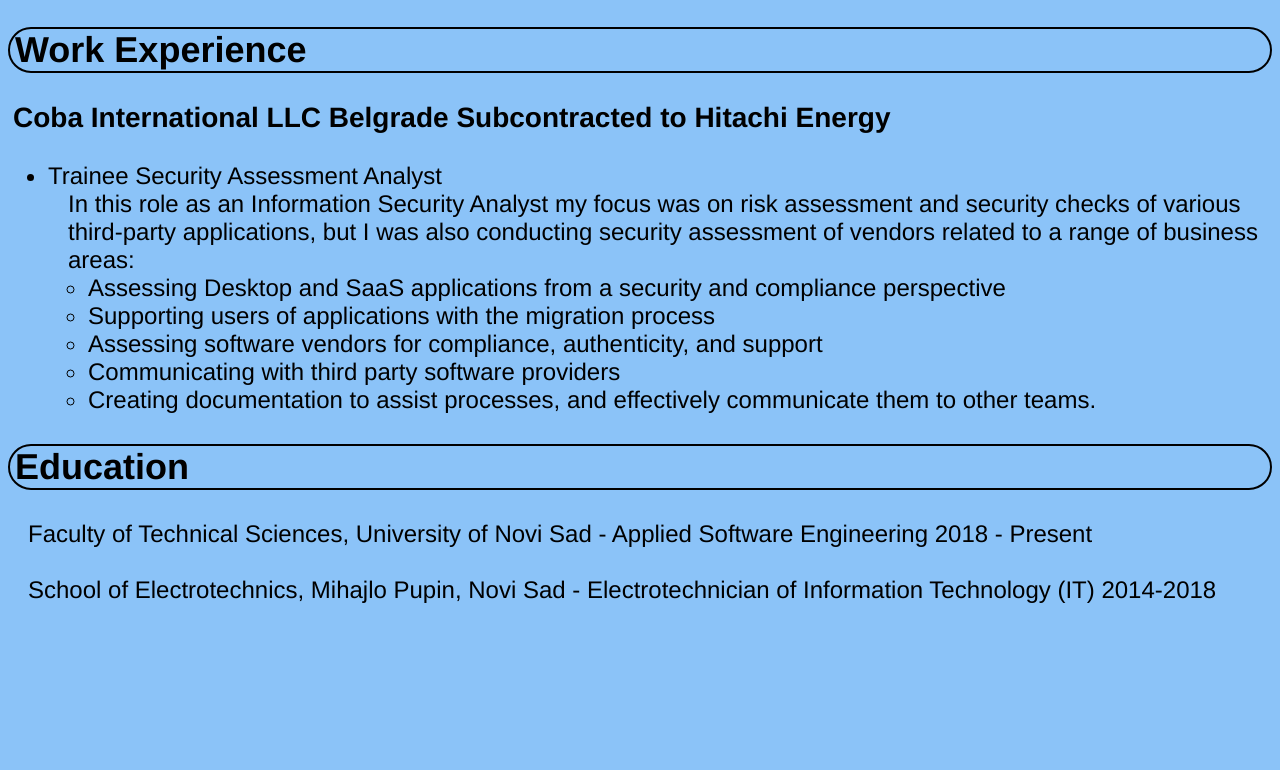
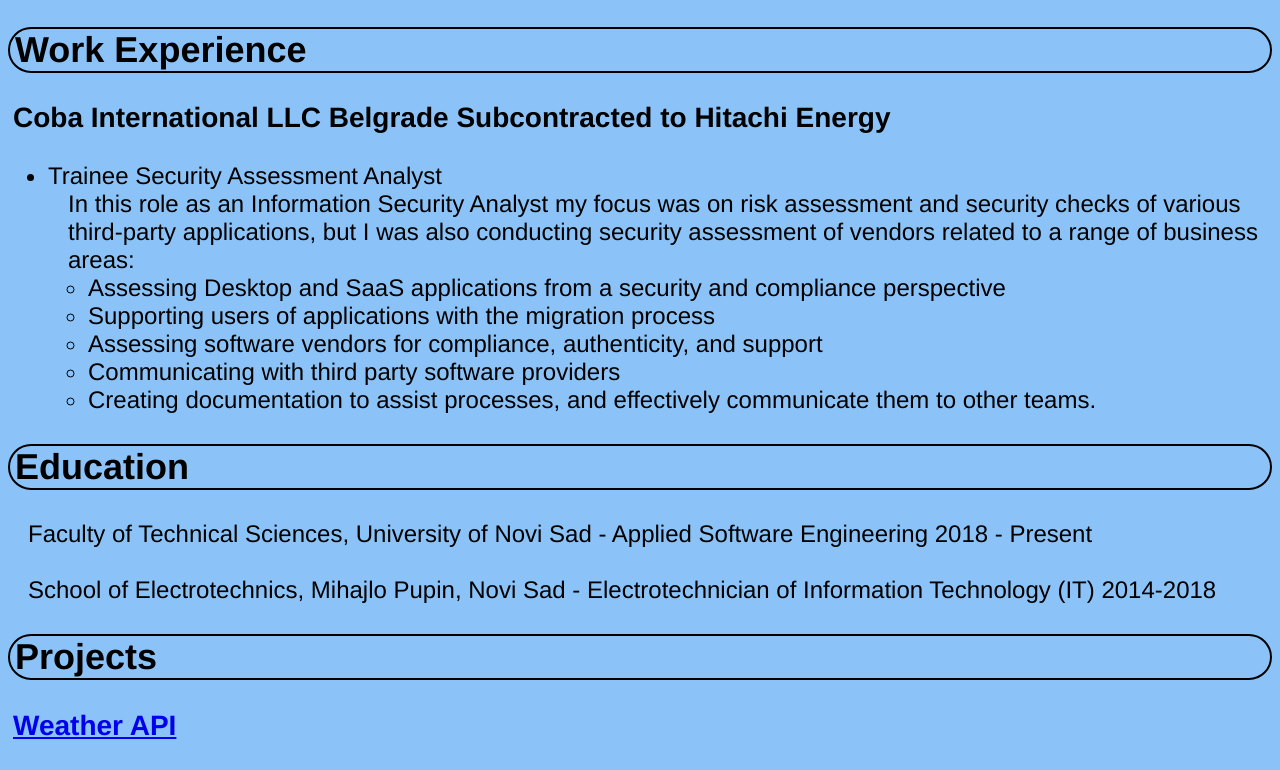
Before and after one commit to Robertns021/robertns021.github.io, a plain HTML site: page index.html in a window 1280 px wide. Shown: the part 774-1544 px from the top of the page. Before the commit the page ends 1386 px from the top, so only its background shows below. Drawn offline with Linux system fonts and the light colour scheme.

Commit message:
Update
Added project section with link to 1st project

```diff
--- a/index.html
+++ b/index.html
@@ -71,6 +71,10 @@
         <br>
         <p>School of Electrotechnics, Mihajlo Pupin, Novi Sad - Electrotechnician of Information Technology (IT) </t> 2014-2018</p>
       </div>
+      <div>
+        <h2>Projects</h2>
+        <h3><a href="https://robertns021.github.io/WeatherAPI/">Weather API</a></h3>
+      </div>
     </div>
   </body>
 </html>
```
